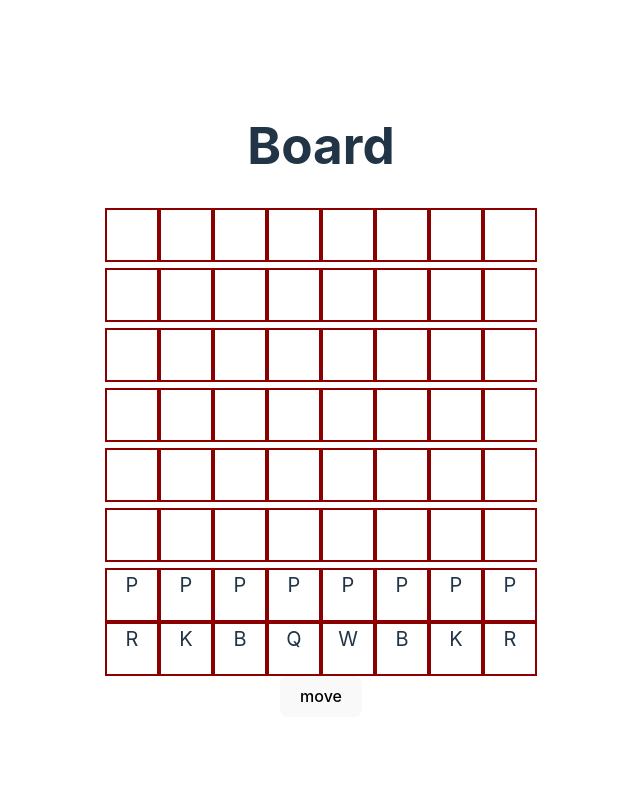
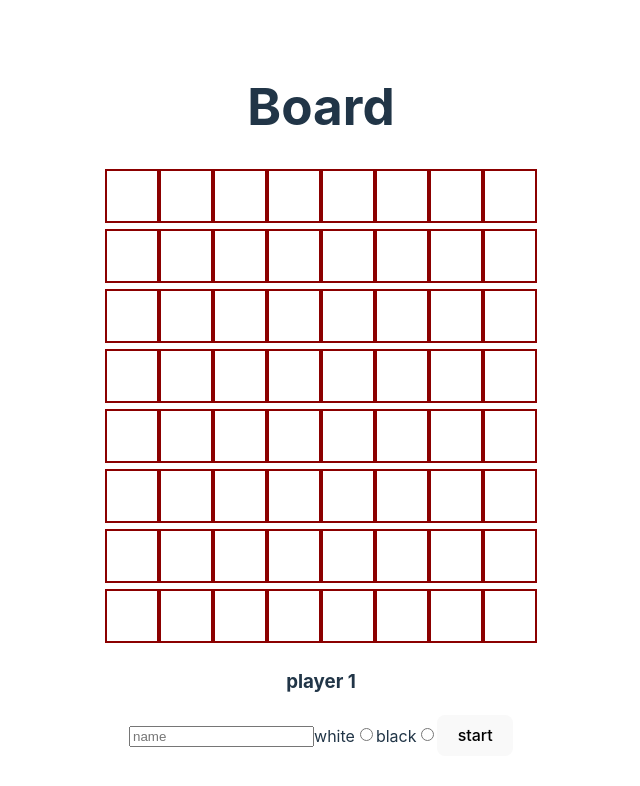
Before and after one commit to ctabares06/chessWeb, a React (Vite) app: page / in a window 1280 px wide. Shown: the top 786 px of the page, without its empty margins (319-959 px from the left). Built offline with nearby package versions, Linux system fonts and the light colour scheme.

Commit message:
add player register Form

```diff
--- a/src/App.tsx
+++ b/src/App.tsx
@@ -1,10 +1,16 @@
 import './App.css'
 import Board from './components/board/Board'
+import ConfigForm from './components/config'
+import useBearStore from './store'
 
 function App() {
+  const player1 = useBearStore((state) => state.game.player1)
+  const player2 = useBearStore((state) => state.game.player2)
+
   return (
     <>
       <Board />
+      <ConfigForm player={player1} title='Player 1' updatePlayer={console.log} key="player1" />
     </>
   )
 }
--- a/src/components/board/Board.tsx
+++ b/src/components/board/Board.tsx
@@ -4,7 +4,6 @@ import Tile from './Tile';
 
 const Board: FC = () => {
     const board = useBearStore((state) => state.board)
-    const setPos = useBearStore(state => state.setPiecePostion)
 
     return (
         <>
@@ -14,9 +13,6 @@ const Board: FC = () => {
                 board.map((file, idx) => (<Tile key={idx} row={file} />))
             }
         </div>
-        <button onClick={() => {
-            setPos('1A', '2A')
-        }}>move</button>
         </>
     )
 };
--- a/src/components/board/Slot.tsx
+++ b/src/components/board/Slot.tsx
@@ -5,6 +5,7 @@ import useBearStore, { setMovingPiece, setPiecePostion } from '../../store'
 const Slot: FC<{ slot: string }> = ({ slot }) => {
     const board = useBearStore((state) => state.virtualBoard)
     const moving = useBearStore(state => state.moving)
+    const game = useBearStore(state => state.game)
     const cell = board[slot]
     const piece = cell.piece
 
@@ -17,10 +18,8 @@ const Slot: FC<{ slot: string }> = ({ slot }) => {
             return setMovingPiece(cell, slot)
         }
 
-        for (let i = 0; i < moving.avMoves.length; i++) {
-            if(moving.avMoves[i] === slot) {
-                return setPiecePostion(moving.position, slot)
-            }
+        if(moving.avMoves.includes(slot)) {
+            return setPiecePostion(moving.position, slot)
         }
     }
 
--- /dev/null
+++ b/src/components/config/Form.tsx
@@ -0,0 +1,43 @@
+import React, { useState } from "react";
+import { Player, Sides } from "../../types";
+
+type PlayerNoGrave = Omit<Player, "graveyard">
+
+const Form: React.FC<{
+  title: string
+  player: Player
+  updatePlayer: (player: PlayerNoGrave) => void
+}> = ({ player, updatePlayer, title }) => {
+  const [name, setName] = useState(player.name)
+  const [side, setSide] = useState<Sides|null>(player.color)
+
+  const handleStateChange =
+    (callback: React.Dispatch<React.SetStateAction<string>>) =>
+    (event: React.FormEvent<HTMLInputElement>) => {
+      callback(event.currentTarget.value);
+    };
+
+  const sendForm: React.FormEventHandler<HTMLFormElement> = (event) => {
+    event.preventDefault()
+    updatePlayer({
+      name,
+      color: side
+    })
+  }
+
+  return (
+    <div>
+      <form action="" onSubmit={sendForm}>
+        <h3>player 1</h3>
+        <input type="text" placeholder="name" value={name} onChange={handleStateChange(setName)} />
+        <span>white</span>
+        <input type="radio" name="side" id="" checked={side === 'white'} value="white" onChange={handleStateChange(setSide)}/>
+        <span>black</span>
+        <input type="radio" name="side" id="" checked={side === 'black'} value="black" onChange={handleStateChange(setSide)}/>
+        <button type="submit">start</button>
+      </form>
+    </div>
+  );
+};
+
+export default Form
--- /dev/null
+++ b/src/components/config/index.ts
@@ -0,0 +1,3 @@
+import ConfigForm from './form'
+
+export default ConfigForm;
--- a/src/store/store.ts
+++ b/src/store/store.ts
@@ -20,7 +20,7 @@ const game: Game = {
 
 const useBearStore = create<BoardStore>()(devtools((set) => {
     const { board, list } = boardGenerator(8)
-    fillBoard(list)
+    // fillBoard(list)
 
     return {
         game: game,
--- a/src/types/index.ts
+++ b/src/types/index.ts
@@ -28,6 +28,7 @@ export interface BoardStore {
 }
 
 export interface Piece {
+    player: string
     name: Figures
     icon: string
     color: Sides
@@ -38,7 +39,8 @@ export interface Pawn extends Piece {
 }
 
 export enum Sides {
-    white, black
+    white = "white",
+    black = "black"
 }
 
 export enum Figures {
@@ -54,7 +56,7 @@ export enum GameStatus {
     waiting, started, ended
 }
 
-interface Player {
+export interface Player {
     graveyard: Array<Piece>
     name: string | null
     color: Sides | null
@@ -62,7 +64,7 @@ interface Player {
 
 export type Game = {
     status: GameStatus,
-    player1: Player | Record<string, never>
-    player2: Player | Record<string, never>
+    player1: Player
+    player2: Player
     turn: string | null
 }
```
